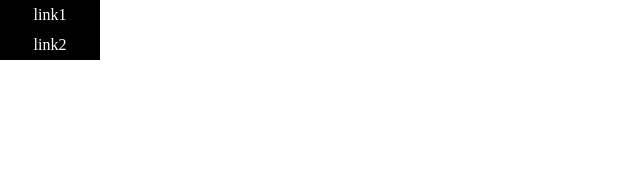
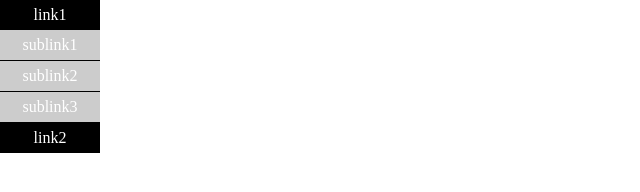
Before and after one commit to dhl20145492/web, a plain HTML site: page l练习/1.4折叠菜单.html in a window 1280 px wide. Shown: the whole page, without its empty margins (0-640 px from the left). Drawn offline with Linux system fonts and the light colour scheme.

Commit message:
感觉自己萌萌哒

```diff
--- a/l练习/1.4折叠菜单.html
+++ b/l练习/1.4折叠菜单.html
@@ -60,15 +60,17 @@
  </ul>
  <script>
      var aUl = document.getElementById('menu');
-     var aLi = document.getElementsByClassName('main-menu');
-     var oSubMenu = document.getElementsByClassName('sub-menu');
+     var aLi = aUl.children;
+//     var oSubMenu = document.getElementsByClassName('sub-menu');
      for(var i = 0;i<aLi.length;i++){
-        aLi.onmouseover = function(){
+        aLi[i].onmouseover = function(){
+            var oSubMenu = this.children[1];
             oSubMenu.style.display = 'block'
         };
-         aLi.onmouseout = function(){
+         aLi[i].onmouseout = function(){
+             var oSubMenu = this.children[1];
              oSubMenu.style.display = 'none'
-         }
+         };
 
 
      }
```
Also changed, not shown: l练习/1-3多级菜单.html (+1 -0 lines).
